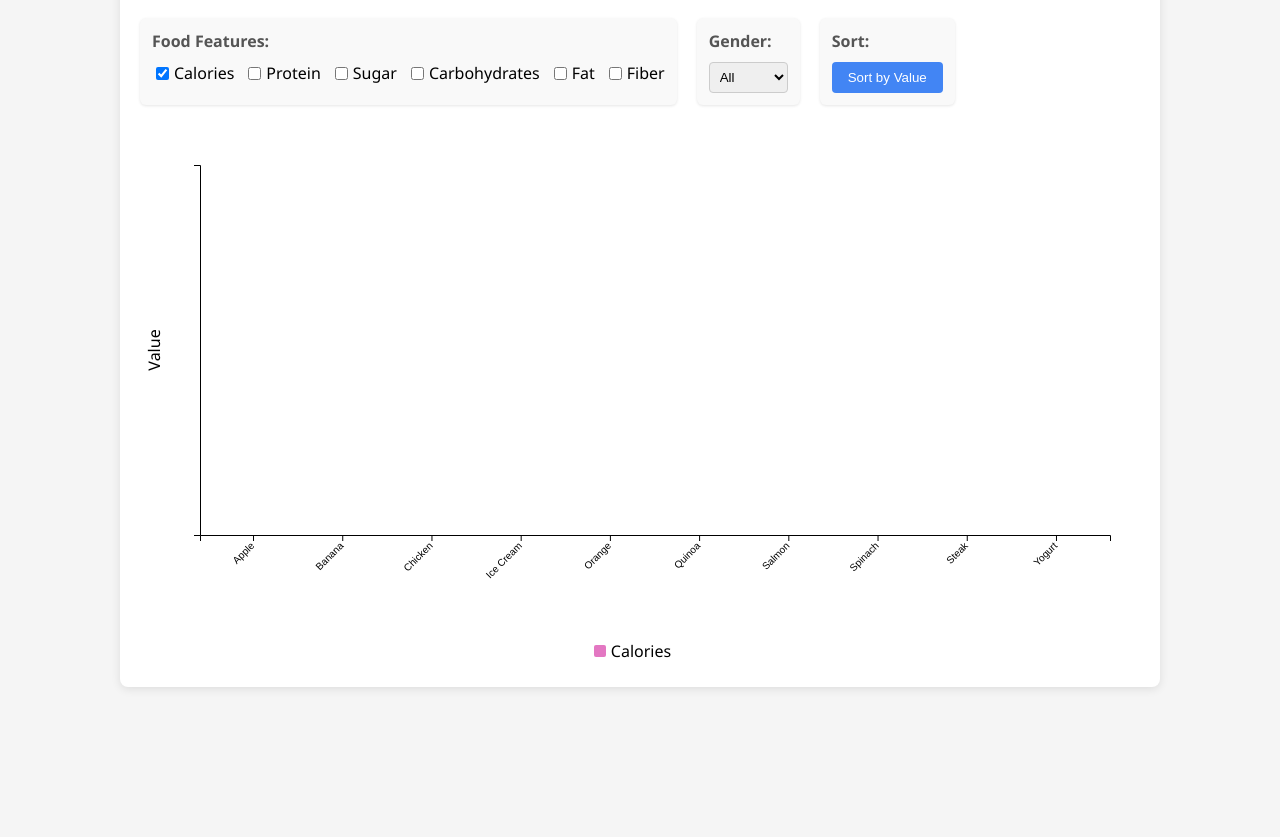
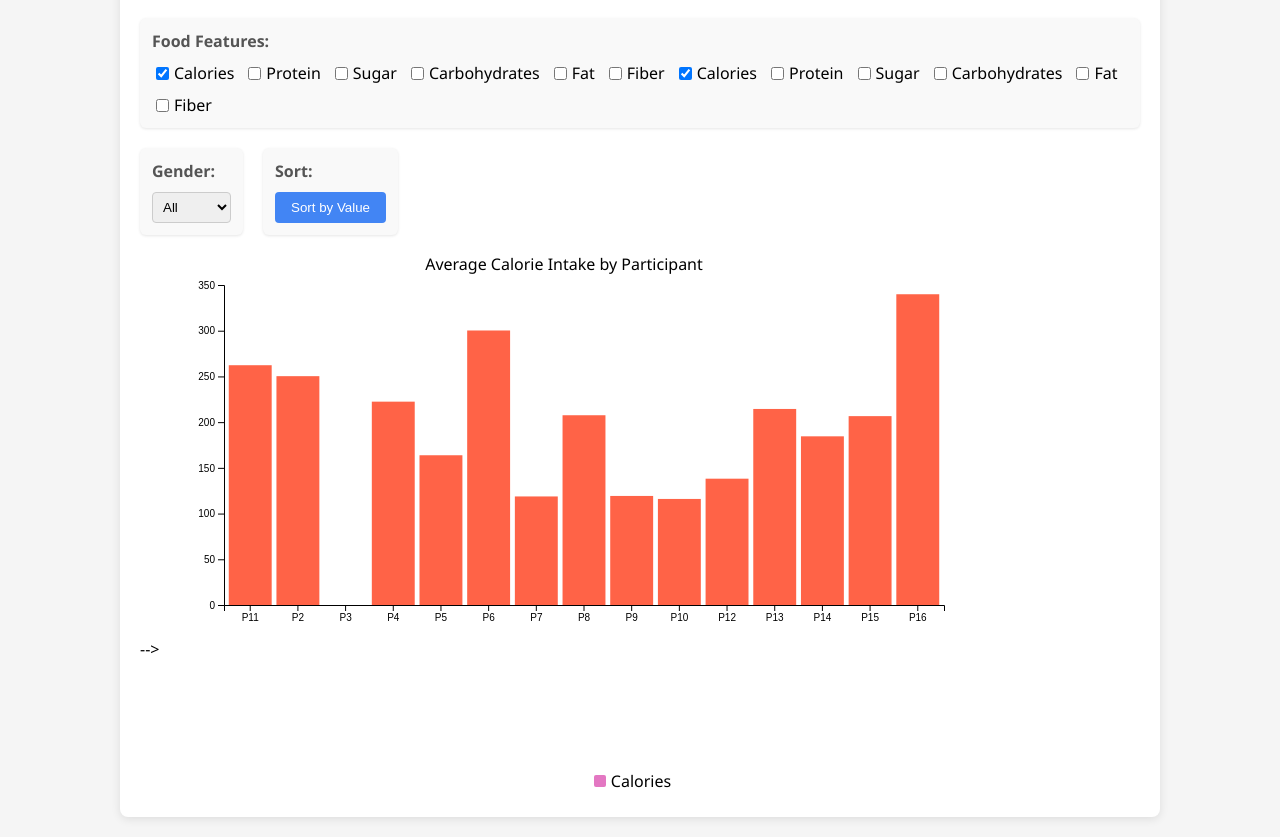
Before and after one commit to varickjh/DSC106Proj3, a plain HTML site: page menu.html in a window 1280 px wide. Shown: the part 86-923 px from the top of the page. Before the commit the page ends 800 px from the top, so only its background shows below. Drawn offline with nearby package versions, Linux system fonts and the light colour scheme.

Commit message:
2nd commit

```diff
--- a/index.html
+++ b/index.html
@@ -2,16 +2,13 @@
 <html lang="en">
 <head>
   <meta charset="UTF-8" />
-  <meta name="viewport" content="width=device-width, initial-scale=1.0"/>
-  <title>Health Data Interactive Visualization</title>
-
+  <meta name="viewport" content="width=device-width, initial-scale=1.0" />
+  <title>Health Data Interactive Chart</title>
   <script src="https://d3js.org/d3.v7.min.js"></script>
-  <link rel="stylesheet" href="style.css">
+  <link rel="stylesheet" href="style.css" />
 </head>
 <body>
   <h1>📊 Health Data Explorer</h1>
-  <p>Select a metric or hover for more info.</p>
-
   <div id="chart"></div>
 
   <script src="main.js"></script>
--- a/main.js
+++ b/main.js
@@ -41,6 +41,41 @@ let feature_label = {
 const color = d3.scaleOrdinal()
     .domain(features)
     .range(d3.schemeCategory10);
+
+    Promise.all([
+        d3.csv("data/food_log.csv"),      // rename if needed
+        d3.csv("data/dexcom.csv")         // rename if needed
+      ]).then(([food_df, dexcom_df]) => {
+
+        // Parse food_df columns
+        food_df.forEach(d => {
+          d.time_begin = new Date(d.time_begin);
+          d.calorie = +d.calorie;
+          d.total_carb = +d.total_carb;
+          d.dietary_fiber = +d.dietary_fiber;
+          d.sugar = +d.sugar;
+          d.protein = +d.protein;
+          d.total_fat = +d.total_fat;
+          d.ID = +d.ID;
+        });
+
+        // Parse dexcom_df columns
+        dexcom_df.forEach(d => {
+          d.Timestamp = new Date(d["Timestamp (YYYY-MM-DDThh:mm:ss)"]);
+          d["Glucose Value (mg/dL)"] = +d["Glucose Value (mg/dL)"];
+          d.ID = +d.ID;
+        });
+
+        // Make them global
+        window.food_df = food_df;
+        window.dexcom_df = dexcom_df;
+
+        // Kick off the UI rendering
+        init();
+      });
+
+
+
 
 // Initialize the chart
 function init() {
@@ -129,152 +164,225 @@ function updateLegend() {
 }
 
 // Update the chart
-function updateChart() {
-    const chartContainer = document.getElementById('chart-container');
-    chartContainer.innerHTML = '';
+// function updateChart() { //delete this and replace function to create the bar chart
+//     const chartContainer = document.getElementById('chart-container');
+//     chartContainer.innerHTML = '';
 
-    // Show message if no features selected
-    if (selectedFeatures.length === 0) {
-        const messageDiv = document.createElement('div');
-        messageDiv.className = 'empty-chart-message';
-        messageDiv.textContent = 'Please select at least one feature to display';
-        chartContainer.appendChild(messageDiv);
-        return;
-    }
+//     // Show message if no features selected
+//     if (selectedFeatures.length === 0) {
+//         const messageDiv = document.createElement('div');
+//         messageDiv.className = 'empty-chart-message';
+//         messageDiv.textContent = 'Please select at least one feature to display';
+//         chartContainer.appendChild(messageDiv);
+//         return;
+//     }
 
-    // Create SVG element
-    const containerWidth = chartContainer.clientWidth;
-    const containerHeight = chartContainer.clientHeight;
+//     // Create SVG element
+//     const containerWidth = chartContainer.clientWidth;
+//     const containerHeight = chartContainer.clientHeight;
 
-    const margin = { top: 40, right: 30, bottom: 90, left: 60 };
-    const width = containerWidth - margin.left - margin.right;
-    const height = containerHeight - margin.top - margin.bottom;
+//     const margin = { top: 40, right: 30, bottom: 90, left: 60 };
+//     const width = containerWidth - margin.left - margin.right;
+//     const height = containerHeight - margin.top - margin.bottom;
 
-    const svg = d3.select(chartContainer)
-        .append('svg')
-        .attr('width', containerWidth)
-        .attr('height', containerHeight)
-        .append('g')
-        .attr('transform', `translate(${margin.left},${margin.top})`);
+//     const svg = d3.select(chartContainer)
+//         .append('svg')
+//         .attr('width', containerWidth)
+//         .attr('height', containerHeight)
+//         .append('g')
+//         .attr('transform', `translate(${margin.left},${margin.top})`);
 
-    // Filter data based on gender selection
-    const filteredData = data.filter(d =>
-        selectedGender === 'All' ? true : d.Gender === selectedGender || d.Gender === 'All'
+//     // Filter data based on gender selection
+//     const filteredData = data.filter(d =>
+//         selectedGender === 'All' ? true : d.Gender === selectedGender || d.Gender === 'All'
+//     );
+
+//     // Process data for stacked bars
+//     const stackedData = filteredData.map(item => {
+//         const foodItem = { Food: item.Food };
+//         selectedFeatures.forEach(feature => {
+//             foodItem[feature] = item[feature];
+//         });
+//         return foodItem;
+//     });
+
+//     // Sort data if needed
+//     if (sortByValue) {
+//         stackedData.sort((a, b) => {
+//             let sumA = 0, sumB = 0;
+//             selectedFeatures.forEach(feature => {
+//                 sumA += a[feature];
+//                 sumB += b[feature];
+//             });
+//             return d3.descending(sumA, sumB);
+//         });
+//     } else {
+//         stackedData.sort((a, b) => d3.ascending(a.Food, b.Food));
+//     }
+
+//     // X axis
+//     const x = d3.scaleBand()
+//         .domain(stackedData.map(d => d.Food))
+//         .range([0, width])
+//         .padding(0.2);
+
+//     svg.append('g')
+//         .attr('transform', `translate(0,${height})`)
+//         .call(d3.axisBottom(x))
+//         .selectAll('text')
+//         .attr('transform', 'translate(-10,0)rotate(-45)')
+//         .style('text-anchor', 'end');
+
+//     // Calculate max value for Y scale
+//     let maxValue = 0;
+//     stackedData.forEach(d => {
+//         let sum = 0;
+//         selectedFeatures.forEach(feature => {
+//             sum += d[feature];
+//         });
+//         maxValue = Math.max(maxValue, sum);
+//     });
+
+//     // Y axis
+//     const y = d3.scaleLinear()
+//         .domain([0, maxValue * 1.1])
+//         .range([height, 0]);
+
+//     svg.append('g')
+//         .call(d3.axisLeft(y));
+
+//     // Add Y axis label
+//     svg.append('text')
+//         .attr('transform', 'rotate(-90)')
+//         .attr('y', -margin.left + 20)
+//         .attr('x', -height / 2)
+//         .attr('text-anchor', 'middle')
+//         .text('Value');
+
+//     // Create tooltip
+//     const tooltip = d3.select('body')
+//         .append('div')
+//         .attr('class', 'tooltip')
+//         .style('opacity', 0);
+
+//     // Create bar groups
+//     const barGroups = svg.selectAll('.bar-group')
+//         .data(stackedData)
+//         .enter()
+//         .append('g')
+//         .attr('class', 'bar-group')
+//         .attr('transform', d => `translate(${x(d.Food)},0)`);
+
+//     // Create stacked bars
+//     let yOffset = {};
+//     stackedData.forEach(d => {
+//         yOffset[d.Food] = 0;
+//     });
+
+//     selectedFeatures.forEach(feature => {
+//         barGroups.append('rect')
+//             .attr('class', 'bar')
+//             .attr('width', x.bandwidth())
+//             .attr('y', d => y(d[feature] + yOffset[d.Food]))
+//             .attr('height', d => height - y(d[feature]))
+//             .attr('fill', color(feature))
+//             .attr('data-feature', feature)
+//             .on('mouseover', function(event, d) {
+//                 const featureName = d3.select(this).attr('data-feature');
+//                 const value = d[featureName];
+
+//                 tooltip.transition()
+//                     .duration(200)
+//                     .style('opacity', .9);
+//                 tooltip.html(`<strong>${d.Food}</strong><br>${featureName}: ${value}`)
+//                     .style('left', (event.pageX + 10) + 'px')
+//                     .style('top', (event.pageY - 28) + 'px');
+//             })
+//             .on('mouseout', function() {
+//                 tooltip.transition()
+//                     .duration(500)
+//                     .style('opacity', 0);
+//             });
+
+//         // Update offset for next bar
+//         stackedData.forEach(d => {
+//             yOffset[d.Food] += d[feature];
+//         });
+//     });
+// }
+
+function getAvgCaloriesPerParticipant(food_df, genderFilter = "All") {
+    const filtered = food_df.filter(d => {
+      return genderFilter === "All" || d.Gender === genderFilter;
+    });
+
+    const grouped = d3.rollup(
+      filtered,
+      v => d3.mean(v, d => d.calorie),
+      d => d.ID
     );
 
-    // Process data for stacked bars
-    const stackedData = filteredData.map(item => {
-        const foodItem = { Food: item.Food };
-        selectedFeatures.forEach(feature => {
-            foodItem[feature] = item[feature];
-        });
-        return foodItem;
-    });
+    return Array.from(grouped, ([participant, avg_calorie]) => ({
+      participant,
+      avg_calorie
+    }));
+  }
+  function updateChart() {
+    if (!window.food_df) return;
 
-    // Sort data if needed
-    if (sortByValue) {
-        stackedData.sort((a, b) => {
-            let sumA = 0, sumB = 0;
-            selectedFeatures.forEach(feature => {
-                sumA += a[feature];
-                sumB += b[feature];
-            });
-            return d3.descending(sumA, sumB);
-        });
-    } else {
-        stackedData.sort((a, b) => d3.ascending(a.Food, b.Food));
-    }
+    const data = getAvgCaloriesPerParticipant(food_df, selectedGender);
 
-    // X axis
+    d3.select("#chart-container").selectAll("*").remove();
+    drawBarChart(data);
+  }
+  function drawBarChart(data) {
+    const width = 800;
+    const height = 400;
+    const margin = { top: 30, right: 20, bottom: 50, left: 60 };
+
+    const svg = d3.select("#chart-container")
+      .append("svg")
+      .attr("width", width)
+      .attr("height", height);
+
     const x = d3.scaleBand()
-        .domain(stackedData.map(d => d.Food))
-        .range([0, width])
-        .padding(0.2);
+      .domain(data.map(d => d.participant))
+      .range([margin.left, width - margin.right])
+      .padding(0.1);
 
-    svg.append('g')
-        .attr('transform', `translate(0,${height})`)
-        .call(d3.axisBottom(x))
-        .selectAll('text')
-        .attr('transform', 'translate(-10,0)rotate(-45)')
-        .style('text-anchor', 'end');
+    const y = d3.scaleLinear()
+      .domain([0, d3.max(data, d => d.avg_calorie)])
+      .nice()
+      .range([height - margin.bottom, margin.top]);
 
-    // Calculate max value for Y scale
-    let maxValue = 0;
-    stackedData.forEach(d => {
-        let sum = 0;
-        selectedFeatures.forEach(feature => {
-            sum += d[feature];
-        });
-        maxValue = Math.max(maxValue, sum);
-    });
+    svg.append("g")
+      .selectAll("rect")
+      .data(data)
+      .enter()
+      .append("rect")
+      .attr("x", d => x(d.participant))
+      .attr("y", d => y(d.avg_calorie))
+      .attr("width", x.bandwidth())
+      .attr("height", d => y(0) - y(d.avg_calorie))
+      .attr("fill", "tomato");
 
-    // Y axis
-    const y = d3.scaleLinear()
-        .domain([0, maxValue * 1.1])
-        .range([height, 0]);
+    svg.append("g")
+      .attr("transform", `translate(0,${height - margin.bottom})`)
+      .call(d3.axisBottom(x).tickFormat(d => `P${d}`));
 
-    svg.append('g')
-        .call(d3.axisLeft(y));
+    svg.append("g")
+      .attr("transform", `translate(${margin.left},0)`)
+      .call(d3.axisLeft(y));
 
-    // Add Y axis label
-    svg.append('text')
-        .attr('transform', 'rotate(-90)')
-        .attr('y', -margin.left + 20)
-        .attr('x', -height / 2)
-        .attr('text-anchor', 'middle')
-        .text('Value');
+    svg.append("text")
+      .attr("x", width / 2)
+      .attr("y", margin.top / 2)
+      .attr("text-anchor", "middle")
+      .attr("font-size", "16px")
+      .text("Average Calorie Intake by Participant");
+  }
 
-    // Create tooltip
-    const tooltip = d3.select('body')
-        .append('div')
-        .attr('class', 'tooltip')
-        .style('opacity', 0);
 
-    // Create bar groups
-    const barGroups = svg.selectAll('.bar-group')
-        .data(stackedData)
-        .enter()
-        .append('g')
-        .attr('class', 'bar-group')
-        .attr('transform', d => `translate(${x(d.Food)},0)`);
-
-    // Create stacked bars
-    let yOffset = {};
-    stackedData.forEach(d => {
-        yOffset[d.Food] = 0;
-    });
-
-    selectedFeatures.forEach(feature => {
-        barGroups.append('rect')
-            .attr('class', 'bar')
-            .attr('width', x.bandwidth())
-            .attr('y', d => y(d[feature] + yOffset[d.Food]))
-            .attr('height', d => height - y(d[feature]))
-            .attr('fill', color(feature))
-            .attr('data-feature', feature)
-            .on('mouseover', function(event, d) {
-                const featureName = d3.select(this).attr('data-feature');
-                const value = d[featureName];
-
-                tooltip.transition()
-                    .duration(200)
-                    .style('opacity', .9);
-                tooltip.html(`<strong>${d.Food}</strong><br>${featureName}: ${value}`)
-                    .style('left', (event.pageX + 10) + 'px')
-                    .style('top', (event.pageY - 28) + 'px');
-            })
-            .on('mouseout', function() {
-                tooltip.transition()
-                    .duration(500)
-                    .style('opacity', 0);
-            });
-
-        // Update offset for next bar
-        stackedData.forEach(d => {
-            yOffset[d.Food] += d[feature];
-        });
-    });
-}
 
 // Initialize on page load
 window.addEventListener('DOMContentLoaded', init);
```
Also changed, not shown: 1 other file.
